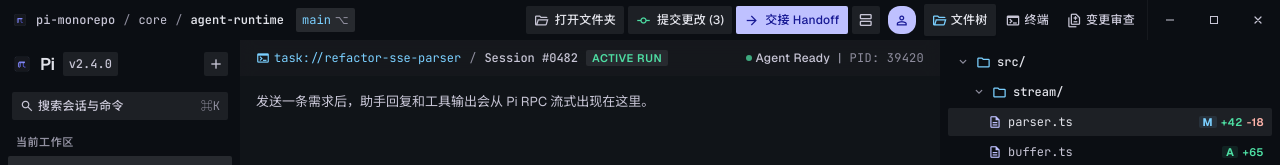
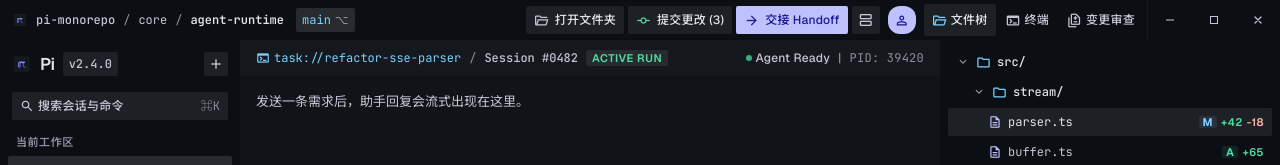
Before and after one commit to huntercodespace/agent-repo, a React (Vite) app in the folder my-coding-agent/: page / in a window 1280 px wide. Shown: the top 165 px of the page. Built offline with nearby package versions, Linux system fonts and the light colour scheme.

Commit message:
Use the confirmed empty-chat hint
An empty transcript keeps the light one-line hint and the composer, with no demo MessageStream.

Co-authored-by: Hunter.Jia <1282356007@qq.com>

```diff
--- a/my-coding-agent/src/pages/WorkspacePage.tsx
+++ b/my-coding-agent/src/pages/WorkspacePage.tsx
@@ -69,7 +69,7 @@ export function WorkspacePage() {
         <div ref={scroller} className="min-h-0 flex-1 overflow-y-auto">
           {rpc.blocks.length === 0 ? (
             <p className="mx-auto max-w-5xl px-space-lg pt-space-lg font-body-sm text-body-sm text-on-surface-variant">
-              发送一条需求后，助手回复和工具输出会从 Pi RPC 流式出现在这里。
+              发送一条需求后，助手回复会流式出现在这里。
             </p>
           ) : (
             <LiveTranscript blocks={rpc.blocks} />
```
